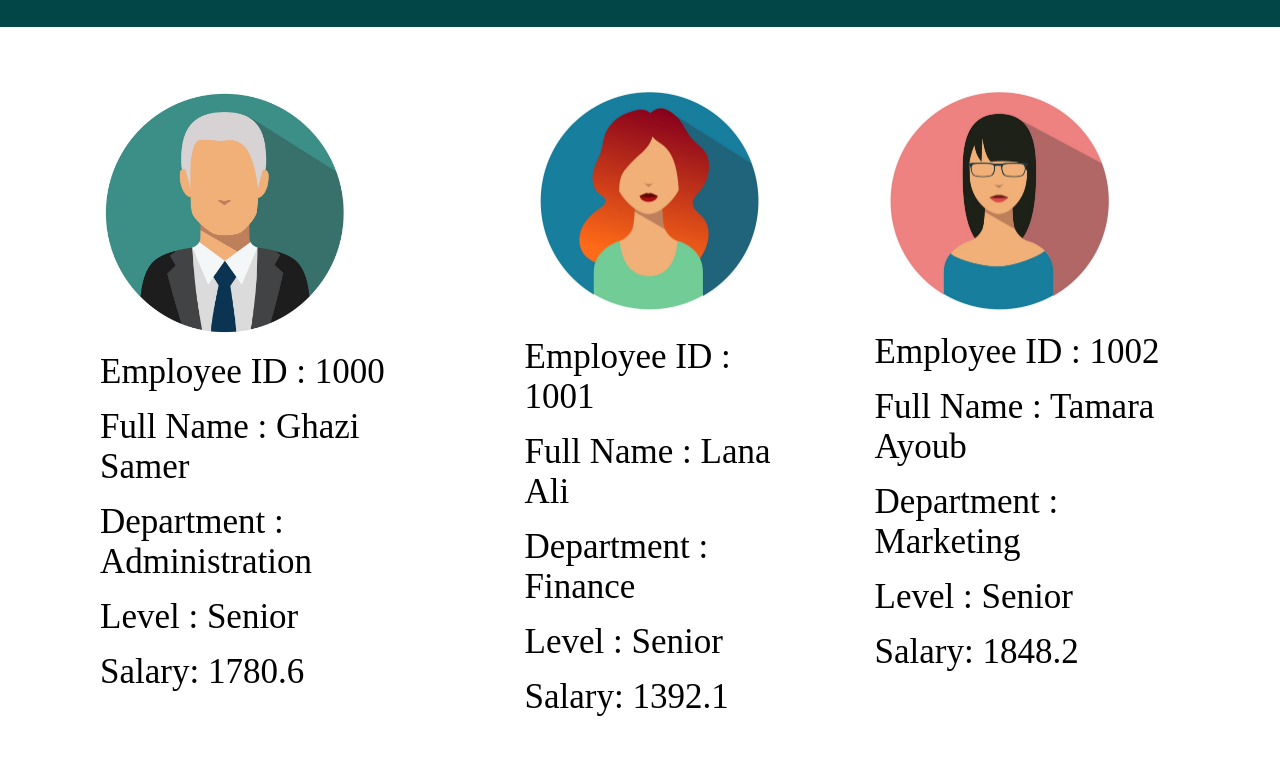
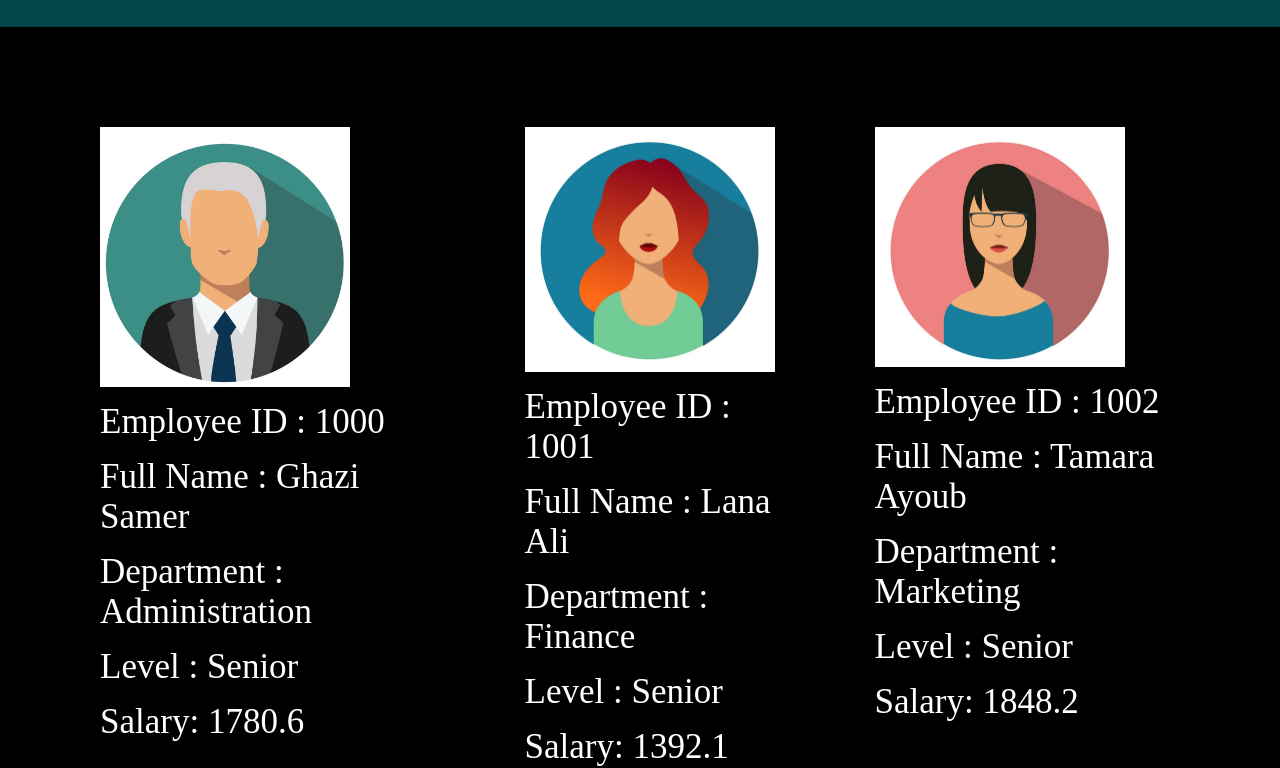
Before and after one commit to LTUC-REPOS/HR-management-system, a plain HTML site: page index.html in a window 1280 px wide. Shown: the part 70-838 px from the top of the page. Drawn offline with Linux system fonts and the light colour scheme.

Commit message:
Fixing Style

```diff
--- a/Styles.css
+++ b/Styles.css
@@ -4,9 +4,11 @@
 }
 
 body {
-  /* overflow : visible; */
+
   position: relative;
   height: 100vh;
+  background: black;
+  color: #ffff;
 }
 
 
@@ -46,19 +48,25 @@ padding: 20px 30px 30px 20px;
   flex-direction: column;
   gap: 50px;
 }
-.row {
+.employeeContainer {
   display: flex;
   padding: 50px;
-  justify-content: space-between;
+  justify-content:   space-between ;
+  border-color: #ffff;
+
 }
-.card {
-  padding-left: 50px;
-  padding-right: 50px;
+.employeeDiv {
+  padding: 50px;
   display: flex;
   flex-direction: column;
   gap: 15px;
   text-align: left;
   font-size: 35px;
+  border-color: #ffff;
+
+
+
+
 
 
 }
--- a/app.js
+++ b/app.js
@@ -164,6 +164,15 @@ let ArrayEmployees =
         new Employee('Tamara Ayoub', 'Marketing', 'Senior', './assests/Tamara.jpg '),
         new Employee('Omar Zaid', 'Development', 'Senior', './assests/Omar.jpg '),
         new Employee('Rana Saleh', 'Development', 'Junior', './assests/Rana.jpg '),
+        new Employee('Omar Zaid', 'Development', 'Senior', './assests/Omar.jpg '),
+        new Employee('Rana Saleh', 'Development', 'Junior', './assests/Rana.jpg '),
+        new Employee('Tamara Ayoub', 'Marketing', 'Senior', './assests/Tamara.jpg '),
+        new Employee('Safi Walid', 'Administration', 'Mid-Senior', './assests/Safi.jpg '),
+        new Employee('Rana Saleh', 'Development', 'Junior', './assests/Rana.jpg '),
+        new Employee('Lana Ali', 'Finance', 'Senior', './assests/Lana.jpg '),
+        new Employee('Tamara Ayoub', 'Marketing', 'Senior', './assests/Tamara.jpg '),
+        new Employee('Omar Zaid', 'Development', 'Senior', './assests/Omar.jpg '),
+        new Employee('Rana Saleh', 'Development', 'Junior', './assests/Rana.jpg '),
 
 
         new Employee('Hadi Ahmad', 'Finance', 'Mid-Senior', './assests/Hadi.jpg')
@@ -178,10 +187,10 @@ let ArrayEmployees =
 
 
 /*******************  Task 10  ***********************/
-
+RenderCards();
 function RenderCards() {
 
-
+    // Main Conatiner to hold all rows
     let container = document.getElementById('Container');
 
 
@@ -190,33 +199,36 @@ function RenderCards() {
     let numberRequirdRows = Math.ceil(numberOfEmployess /numberOfEmployessInRows);
 
 
-
-
-
+    //Creating Required Rows
     let rows = [];
     for (let i = 0; i < numberRequirdRows; i++) {
         let  row =  document.createElement('div');
-            row.classList.add("row");
+            row.classList.add("employeeContainer");
 
             rows.push(row);
-            row = null;
+
 
     }
+
+    // Appending Rows to the Main Conatiner
     for (const row of rows) {
         container.append(row);
     }
 
-    let divs = document.getElementsByClassName('row');
 
-    let counter =0;
-    for (const div of divs) {
 
-        for (let i = 0 ; i < numberOfEmployess;  i++) {
+    let Rows = document.getElementsByClassName('employeeContainer');
 
-            let card = document.createElement('div');
-             card.classList.add("card");
+    let counter =0; // Saving the current employee count
+    for (const row of Rows) {  // Looping over rows
+
+        for (let i = 0 ; i < numberOfEmployessInRows;  i++) { // Appending Cards to Rows
 
             let currentEmployee = ArrayEmployees[counter];
+
+            let card = document.createElement('div'); // Card container
+            card.classList.add("employeeDiv");
+
 
             let img = document.createElement('img');
             img.src = currentEmployee.ImageUrl;
@@ -238,10 +250,11 @@ function RenderCards() {
             salary.textContent = `Salary: ${currentEmployee.Salary}`;
 
             card.append(img,id,fullName,department,level,salary);
-            div.append(card);
+
+            row.append(card);
             counter++;
-            if(i % 2 == 0 && i >0)
-                break;
+
+
          }
 
     }
@@ -249,4 +262,3 @@ function RenderCards() {
 
     console.log(container);
 }
-RenderCards();
```
Also changed, not shown: index.html (+1 -0 lines).
